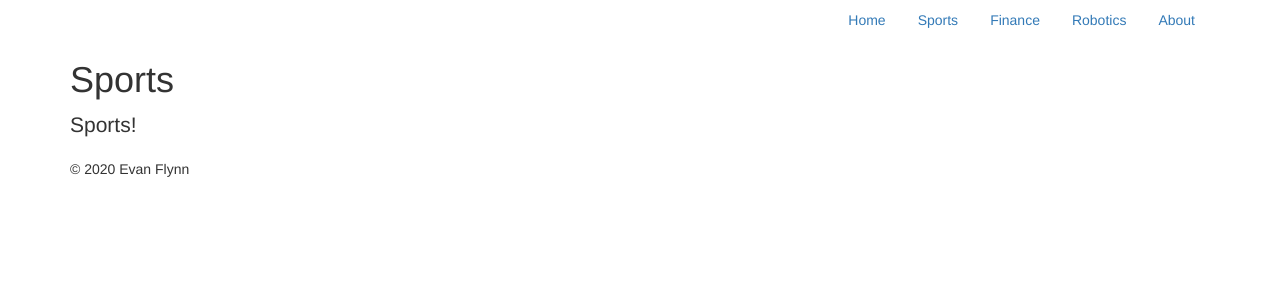
After one commit to flynneva/flynn-labs, a Flask app: page /sports in a window 1280 px wide. The commit adds this page. Shown: the top 300 px of the page. Run offline with Flask 2, Linux system fonts and the light colour scheme; some libraries are stand-ins or nearby versions.

Commit message:
added other pages

```diff
--- a/app/templates/base.html
+++ b/app/templates/base.html
@@ -12,8 +12,10 @@
         <nav>
           <ul class="nav nav-pills pull-right">
             <li role="presentation"><a href="/">Home</a></li>
+            <li role="presentation"><a href="/sports">Sports</a></li>
+            <li role="presentation"><a href="/finance">Finance</a></li>
+            <li role="presentation"><a href="/robotics">Robotics</a></li>
             <li role="presentation"><a href="/about">About</a></li>
-            <li role="presentation"><a href="http://flask.pocoo.org" target="_blank">More About Flask</a></li>
           </ul>
         </nav>
       </div>
--- /dev/null
+++ b/app/templates/sports.html
@@ -0,0 +1,13 @@
+{% extends "base.html" %}
+{% block title %}Sports{% endblock %}
+{% block head %}
+  <!-- Bootstrap core CSS -->
+  <link href="https://maxcdn.bootstrapcdn.com/bootstrap/3.3.7/css/bootstrap.min.css" rel="stylesheet">
+{% endblock %}
+
+{% block body %}
+<div>
+  <h1>Sports</h1>
+  <p class="lead">Sports!</p>
+</div>
+{% endblock %}
--- a/app/views.py
+++ b/app/views.py
@@ -37,3 +37,17 @@ def index():
 @app.route('/about')
 def about():
     return render_template("about.html")
+
+
+@app.route('/sports')
+def sports():
+    return render_template("sports.html")
+
+@app.route('/finance')
+def finance():
+    return render_template("finance.html")
+
+
+@app.route('/robotics')
+def robotics():
+    return render_template("robotics.html")
--- a/main.py
+++ b/main.py
@@ -4,5 +4,4 @@
 from app import app
 
 if __name__ == '__main__':
-  print("in main")
   app.run(host='localhost', port=8080, debug=False)
```
Also changed, not shown: app/static/script.js (+0 -19 lines), app/templates/finance.html (added, +13 -0 lines), app/templates/robotics.html (added, +13 -0 lines).
